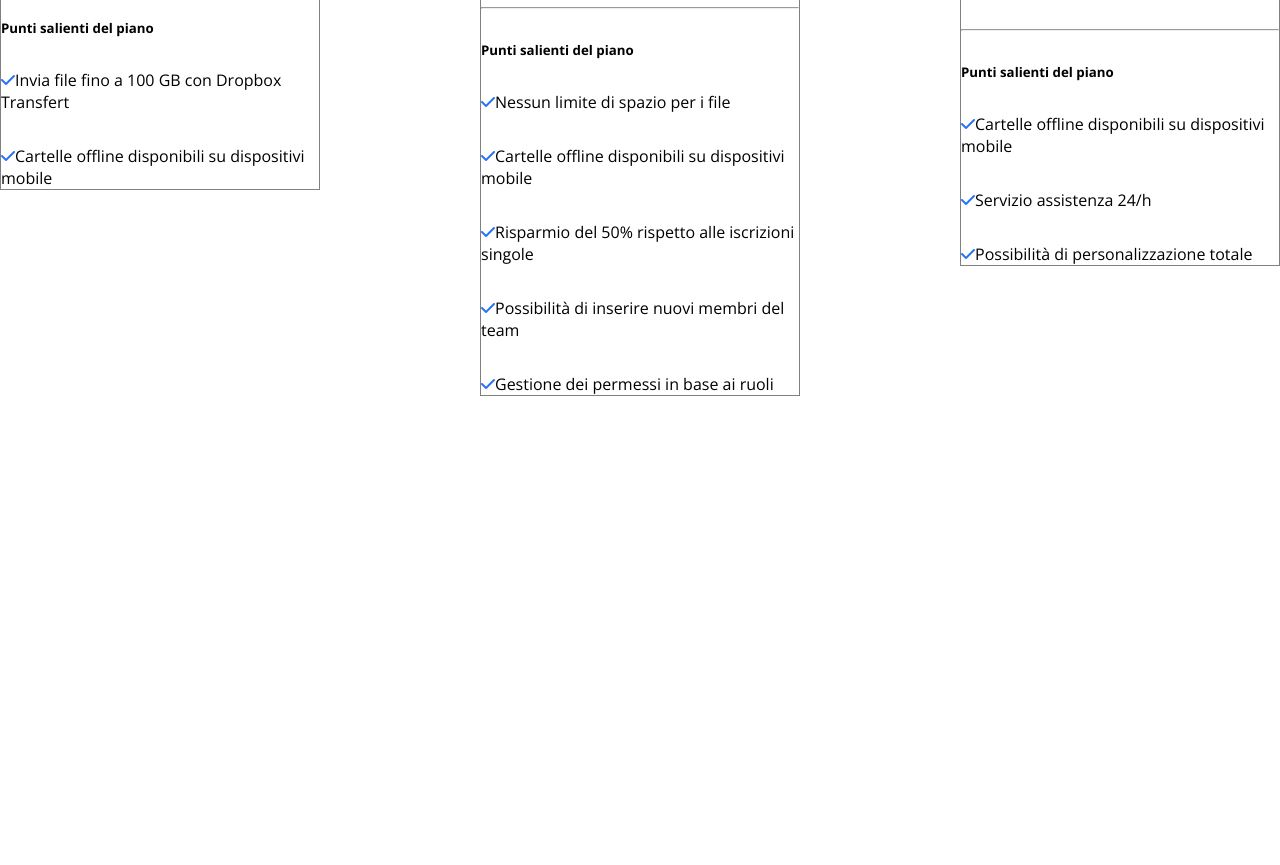
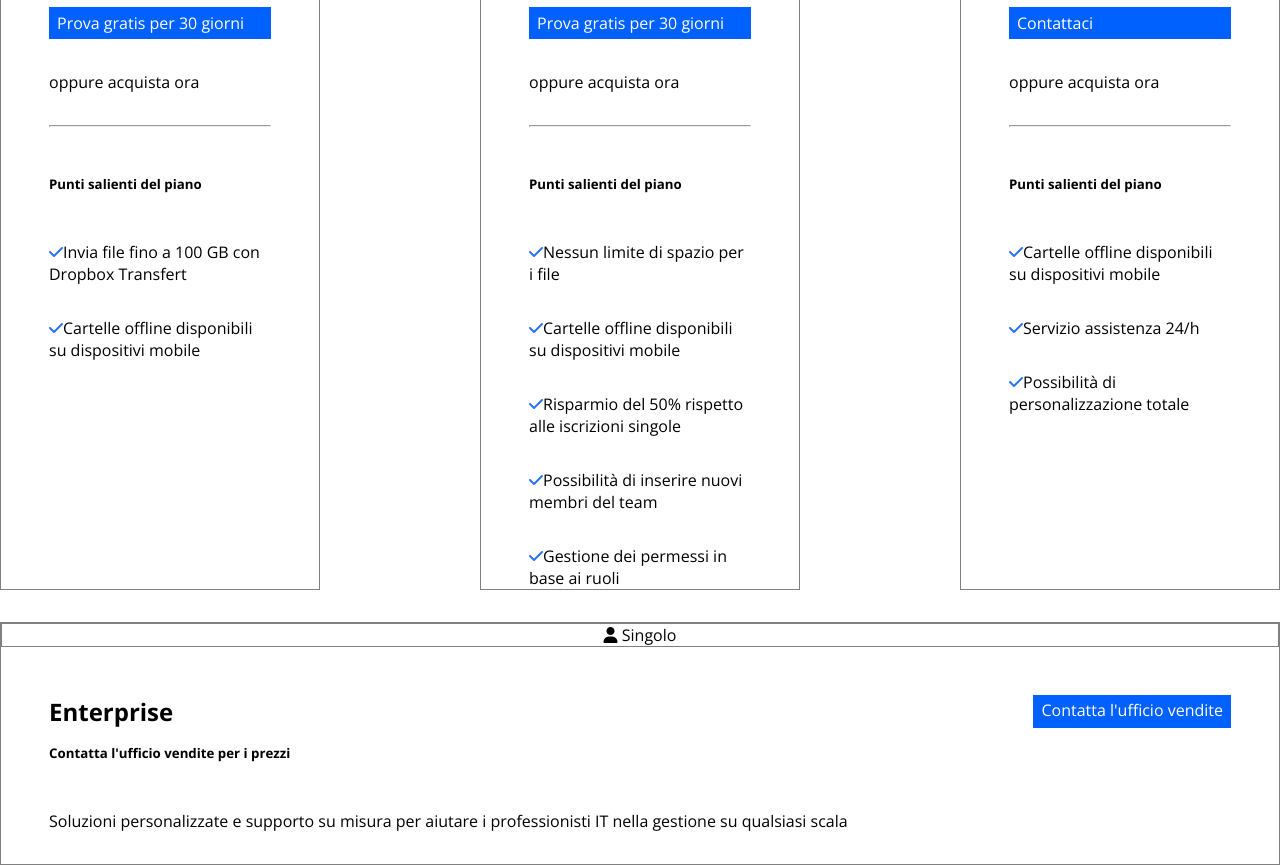
Before and after one commit to giacomobranchi/htmlcss-dropbox, a plain HTML site: page index.html in a window 1280 px wide. Shown: the part 1500-2365 px from the top of the page. Before the commit the page ends 1896 px from the top, so only its background shows below. Drawn offline with nearby package versions, Linux system fonts and the light colour scheme.

Commit message:
add section_2

```diff
--- a/assets/css/style.css
+++ b/assets/css/style.css
@@ -156,10 +156,13 @@ header{
 .fatturazione{
     font-size: 16px;
     padding: 3rem 1rem;
+    display: inline-block;
 }
 
 .plan_card{
     width: calc(100% / 12 * 3);
+    flex-wrap: wrap;
+    border: 1px solid grey;
 }
 
 .plan_head{
@@ -169,7 +172,22 @@ header{
 }
 
 .plan_body{
-    border: 1px solid grey;
     flex-direction: column;
     gap: 2rem;
+    padding:0 3rem;
 }
+
+.plan_body h5{
+    padding: 1rem 0;
+}
+
+.plan_bot{
+    margin-top: 2rem;
+    width: 100%;
+    border: 1px solid grey;
+}
+
+
+.solution{
+    padding: 2rem 0;
+}
--- a/index.html
+++ b/index.html
@@ -54,7 +54,7 @@
                 </div>
             </section>
         </div>
-        <!-- /section -->
+        <!-- /section_1 -->
         <section class="container">
             <h1 class="title_section">Trova il business che fa per te</h1>
             <div>
@@ -138,7 +138,22 @@
                     </div>
                 </div>
             </div>
+            <div class="plan_bot">
+                <div class="plan_head">
+                    <i class="fa-solid fa-user"></i> Singolo
+                </div>
+                <div class="plan_body">
+                    <div class="d_flex flex_between py_6">
+                        <h2>Enterprise</h2>
+                        <div class="btn">Contatta l'ufficio vendite</div>
+                    </div>
+                    <h5>Contatta l'ufficio vendite per i prezzi</h5>
+                    <div class="solution">Soluzioni personalizzate e supporto su misura per aiutare i professionisti IT
+                        nella gestione su qualsiasi scala</div>
+                </div>
+            </div>
         </section>
+        <!-- /section_2 -->
     </main>
     <footer></footer>
 </body>
```
